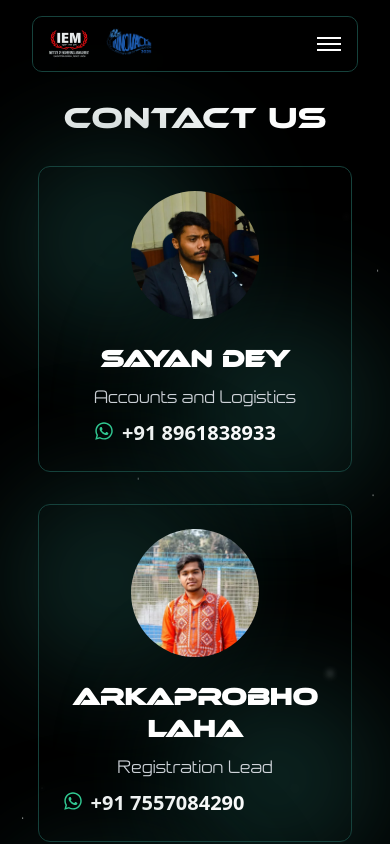
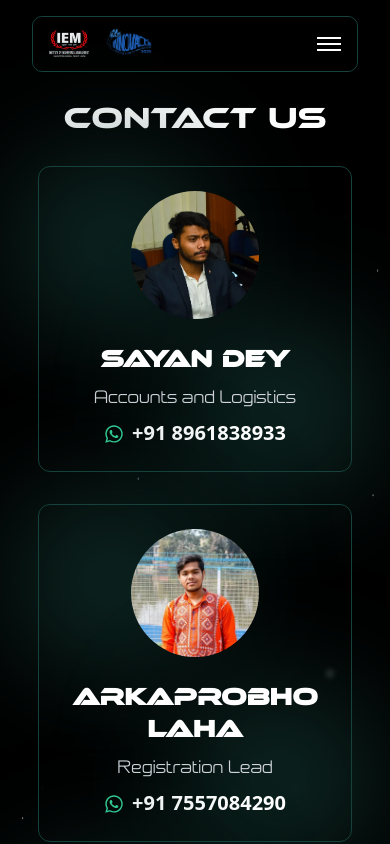
Before and after one commit to subhraneel2005/Innovacion, a Next.js app: page /contactUs in a window 390 px wide. Shown: the top 844 px of the page. Built offline with nearby package versions, Linux system fonts and the light colour scheme.

Commit message:
contact us card layout bug fix

```diff
--- a/components/ContactUs/ContactCard.jsx
+++ b/components/ContactUs/ContactCard.jsx
@@ -10,10 +10,10 @@ const ContactCard = ({ profilePic, name, department, phnNo, link }) => {
                 alt={name}
                 className="w-32 h-32 md:w-40 md:h-40 rounded-full object-cover"
             />
-            <div className="text-center md:text-left">
+            <div className="text-center flex flex-col items-center md:items-start md:text-left">
                 <h1 className="text-2xl md:text-xl text-white font-bold mb-2 font-[Ethnocentric]">{name}</h1>
                 <h2 className="text-lg md:text-base text-gray-300 mb-2 font-[Megatrans]">{department}</h2>
-                <div className='flex'>
+                <div className='flex items-center'>
                     <FaWhatsapp className='text-emerald-400 text-xl md:text-2xl mr-2 mt-[2px]' />
                     <h1 className="text-xl md:text-xl text-white font-semibold text-primary-500"><a href={link}>{phnNo}</a></h1>
                 </div>
```
